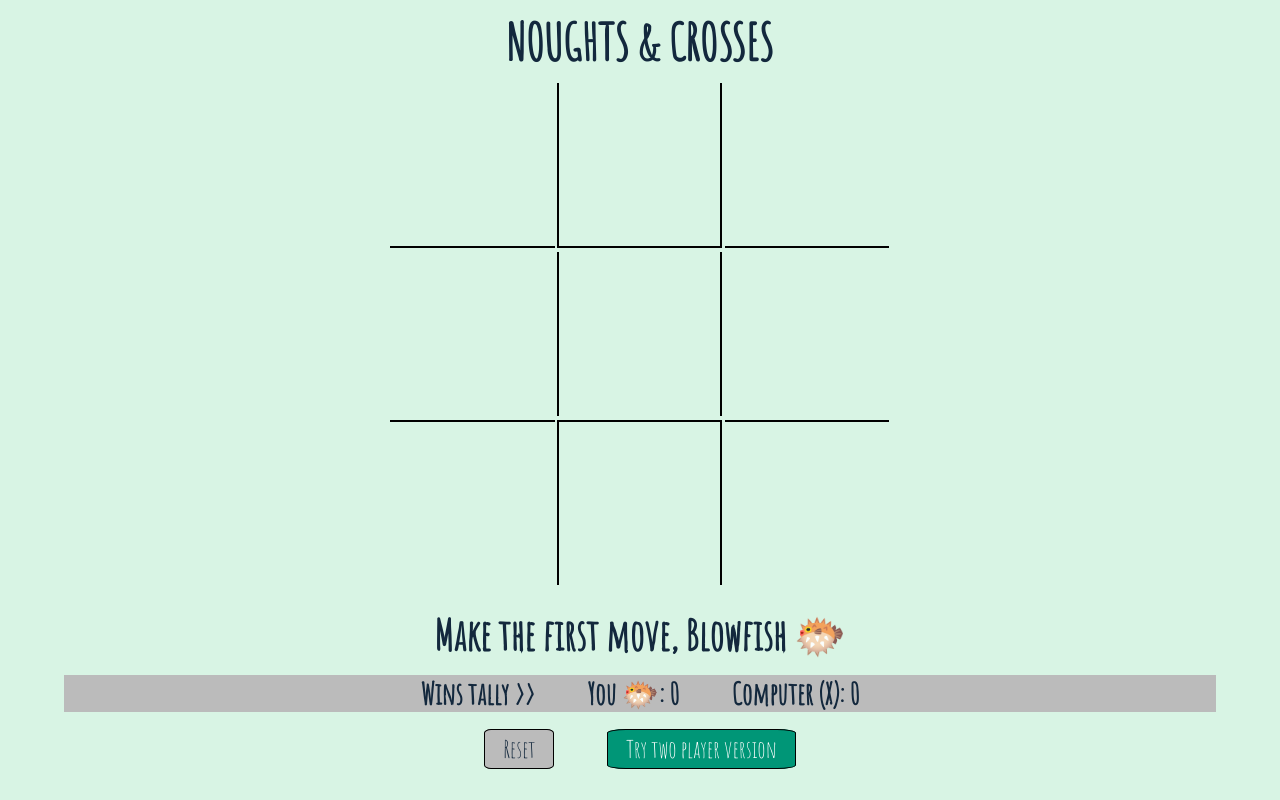
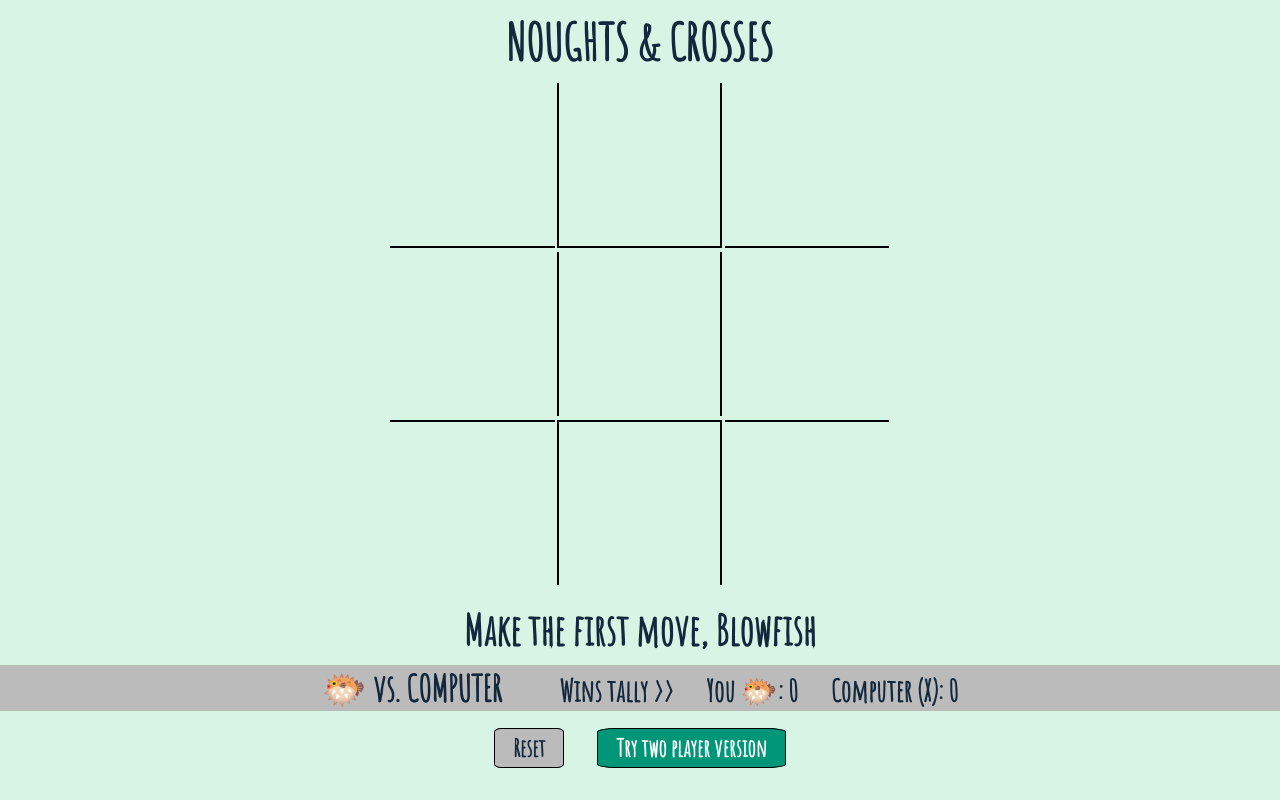
Before and after one commit to katshaze/project0-AI, a plain HTML site: page index.html in a window 1280 px wide. Drawn offline with Linux system fonts and the light colour scheme.

Commit message:
html edited to be more semantic, css adjusted accordingly

```diff
--- a/css/style.css
+++ b/css/style.css
@@ -1,8 +1,7 @@
-/* For testing purposes - remove later */
-/* div {
+/* For testing purposes:
+div {
   border: red solid 1px;
 } */
-/* Above is for testing purposes - remove later */
 
 * {
   box-sizing: border-box;
@@ -21,7 +20,7 @@ h1 {
   font-size: 50px;
 }
 
-.container {
+main {
   max-width: 90%;
   margin: 0 auto;
 }
@@ -40,10 +39,6 @@ h1 {
   border-width: 2px;
   display: inline-block;
   position: relative;
-}
-
-.square:hover {
-  cursor: pointer;
 }
 
 .top {
@@ -72,16 +67,7 @@ h1 {
   color: #0c1825;
 }
 
-.x {
-  visibility: hidden;
-}
-
-/* .makeFlash {
-
-} */
-
 .blowfish {
-  visibility: hidden;
   font-size: 120px;
   transition: transform 1.5s;
 }
@@ -91,7 +77,7 @@ h1 {
 }
 
 .result {
-  margin: 25px auto;
+  margin: 20px auto;
   font-size: 42px;
   height: 42px;
   position: relative;
@@ -108,29 +94,29 @@ h1 {
   text-align: center;
 }
 
-.X-wins, .Blowfish-wins, .Draw-wins, .Blowfish-starts, .X-starts {
+.x, .blowfish, .X-wins, .Blowfish-wins, .Draw-wins, .Blowfish-starts, .X-starts {
   visibility: hidden;
 }
 
-.tally-bar {
+aside {
   background-color: #bbb;
-  font-weight: bold;
 }
 
-nav ul {
+ul {
   padding: 0;
   text-align: center;
 }
 
-nav ul li {
+ul li {
   display: inline-block;
-  padding: 0 25px;
+  padding: 0 15px;
   font-size: 30px;
+  font-weight: bold;
 }
 
-.reset ul {
-  padding: 0;
-  text-align: center;
+.game-type {
+  font-size: 36px;
+  padding-right: 40px;
 }
 
 butt {
@@ -144,10 +130,10 @@ butt {
 }
 
 .switch-screen {
-  background-color: #009677
+  background-color: #009677;
 }
 
-butt:hover {
+.square:hover, butt:hover {
   cursor: pointer;
 }
 
@@ -159,16 +145,3 @@ a {
 .visible {
   visibility: visible;
 }
-
-/*.invisible {
-  visibility: hidden;
-} */
-
-
-
-/*
-font-family: 'Montserrat', sans-serif;
-font-family: 'Raleway', sans-serif;
-font-family: 'Open Sans Condensed', sans-serif;
-font-family: 'PT Sans Narrow', sans-serif;
-*/
--- a/index.html
+++ b/index.html
@@ -2,63 +2,68 @@
 <html>
   <head>
     <meta charset="utf-8">
-    <style> @import url('https://fonts.googleapis.com/css?family=Abel|Montserrat|PT+Sans+Narrow|Quicksand|Raleway');</style>
     <style>
-    @import url('https://fonts.googleapis.com/css?family=Amatic+SC|Julius+Sans+One|Paytone+One|Syncopate');
-    </style>
-    <style>
-    @import url('https://fonts.googleapis.com/css?family=Open+Sans+Condensed:300');
+    @import url('https://fonts.googleapis.com/css?family=Amatic+SC|Open+Sans+Condensed:300');
     </style>
     <link rel="stylesheet" href="css/normalize.css">
     <link rel="stylesheet" href="css/style.css">
-    <title>Noughts & Crosses</title>
     <script type="text/javascript" src="js/jquery.js"></script>
     <script src="js/logic.js"></script>
     <script src="js/presentation.js"></script>
+    <title>Noughts & Crosses</title>
+  </head>
 
-  </head>
   <body>
+    <header>
       <h1>NOUGHTS & CROSSES</h1>
-    <div class="container">
+    </header>
+
+    <main>
       <div class="board">
-
         <div class="square top" id="1">
           <div class="square played x">X</div>
           <div class="square played blowfish">&#128033;</div>
         </div>
+
         <div class="square top centre" id="2">
           <div class="square played x">X</div>
           <div class="square played blowfish">&#128033;</div>
         </div>
+
         <div class="square top" id="3">
           <div class="square played x">X</div>
           <div class="square played blowfish">&#128033;</div>
         </div>
+
         <div class="square" id="4">
           <div class="square played x">X</div>
           <div class="square played blowfish">&#128033;</div>
         </div>
+
         <div class="square centre" id="5">
           <div class="square played x">X</div>
           <div class="square played blowfish">&#128033;</div>
         </div>
+
         <div class="square" id="6">
           <div class="square played x">X</div>
           <div class="square played blowfish">&#128033;</div>
         </div>
+
         <div class="square bottom" id="7">
           <div class="square played x">X</div>
           <div class="square played blowfish">&#128033;</div>
         </div>
+
         <div class="square bottom centre" id="8">
           <div class="square played x">X</div>
           <div class="square played blowfish">&#128033;</div>
         </div>
+
         <div class="square bottom" id="9">
           <div class="square played x">X</div>
           <div class="square played blowfish">&#128033;</div>
         </div>
-
       </div>
 
       <div class="result">
@@ -66,18 +71,20 @@
         <div class="Blowfish-wins">BLOWFISH WINS!</div>
         <div class="Draw-wins">IT'S A DRAW... PLAY AGAIN?</div>
         <div class="X-starts">Computer (X) starts this round</div>
-        <div class="Blowfish-starts">Make the first move, Blowfish &#128033;</div>
+        <div class="Blowfish-starts">Make the first move, Blowfish</div>
       </div>
+    </main>
 
-      <nav class="tally-bar">
+    <aside>
       <ul>
+        <li class="game-type">&#128033; vs. COMPUTER</li>
         <li>Wins tally >></li>
         <li class="left-tally">You &#128033;:  <span class="Blowfish-tally">0</span></li>
         <li class="right-tally">Computer (X):  <span class="X-tally">0</span></li>
       </ul>
-      </nav>
+    </aside>
 
-      <nav class="reset">
+    <footer>
       <ul>
         <li>
           <butt>Reset</butt>
@@ -86,8 +93,6 @@
           <butt class="switch-screen"><a href="https://katshaze.github.io/project0">Try two player version</a></butt>
         </li>
       </ul>
-      </nav>
-
-    </div>
+    </footer>
   </body>
 </html>
```
Lines whose indentation alone changed are shown as unchanged.
